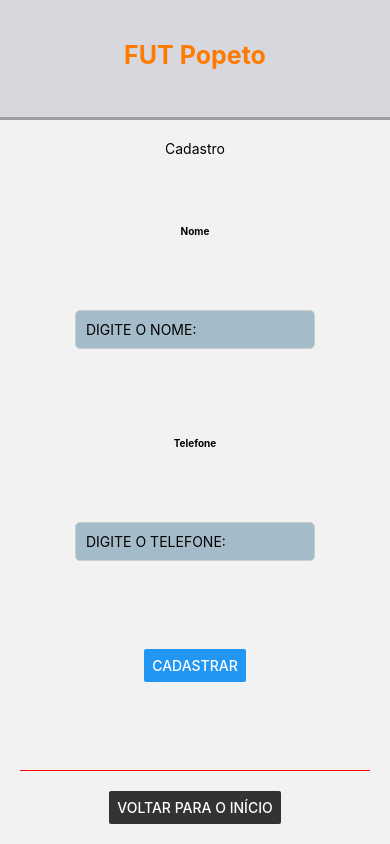
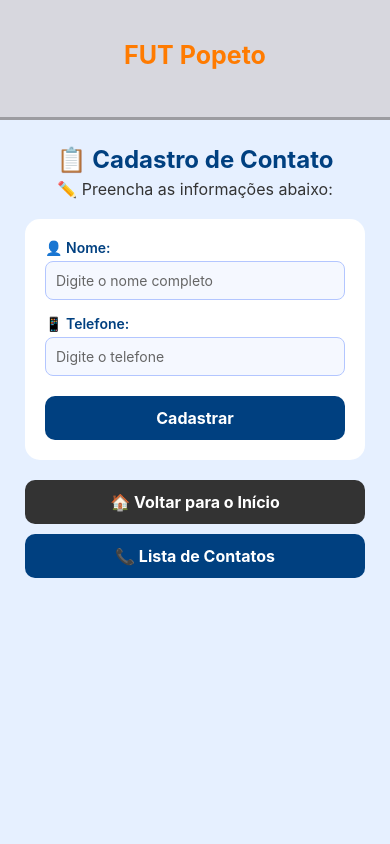
Before and after one commit to roterribas/mobile-web, a React Native app in the folder meuapp/: screen /Contato in a window 390 px wide. Built offline with nearby package versions, Linux system fonts and the light colour scheme.

Commit message:
estilizando o cadastro

```diff
--- a/meuapp/db.json
+++ b/meuapp/db.json
@@ -16,14 +16,24 @@
       "telefone": "1175757575"
     },
     {
-      "id": "4",
-      "nome": "Maria Fernanda",
-      "telefone": "118989898989"
-    },
-    {
       "id": "5",
       "nome": "Ana Maria",
       "telefone": "11584854852"
+    },
+    {
+      "id": "e905",
+      "nome": "Maria Aparecida ",
+      "telefone": "856185348565"
+    },
+    {
+      "id": null,
+      "nome": "Maria Aparecida ",
+      "telefone": "956465843585"
+    },
+    {
+      "id": null,
+      "nome": "Ddft",
+      "telefone": "89595"
     }
   ],
   "faq": [
--- a/meuapp/src/Telas/Contato.js
+++ b/meuapp/src/Telas/Contato.js
@@ -1,40 +1,118 @@
 import React, { useState } from 'react';
-import { Text, View, Button, StyleSheet, TextInput, Alert } from 'react-native';
+import { Text, View, StyleSheet, TextInput, Alert, TouchableOpacity, ActivityIndicator } from 'react-native';
 import { useNavigation } from '@react-navigation/native';
 import axios from 'axios';
 
 export default function Contato() {
   const navigation = useNavigation();
   const [nome, setNome] = useState('');
-    const [Telefone, setTelefone] = useState('');
+  const [telefone, setTelefone] = useState('');
+  const [loading, setLoading] = useState(false);
 
   const enviarContato = async () => {
-        if (!nome || !Telefone) {
-            Alert.alert("ERRO, POR FAVOR, PREENCHER TODOS OS CAMPOS!");
+    if (!nome || !telefone) {
+      Alert.alert("⚠️ Erro", "Por favor, preencha todos os campos!");
       return;
     }
 
-        const novoContato = {nome, Telefone};
-        axios.post('http://10.212.227.46:3000/contatos', novoContato)
+    setLoading(true);
+
+    try {
+      // Buscar todos os contatos para calcular próximo ID
+      const respostaGet = await axios.get('http://10.212.227.46:3000/contatos');
+      const contatos = respostaGet.data || [];
+      const ultimoID = contatos.length > 0 ? Math.max(...contatos.map(c => c.id)) : 0;
+      const novoID = ultimoID + 1;
+
+      const novoContato = { id: novoID, nome, telefone };
+
+      const respostaPost = await axios.post('http://10.212.227.46:3000/contatos', novoContato);
+      setLoading(false);
+
+      if (respostaPost.status === 201) {
+        Alert.alert("✅ Sucesso", "Contato cadastrado com sucesso!");
+        setNome('');
+        setTelefone('');
+        navigation.navigate('ListaContatos');
+      } else {
+        Alert.alert("❌ Erro", "Não foi possível cadastrar o contato.");
       }
+    } catch (erro) {
+      setLoading(false);
+      console.log("Erro completo:", erro);
+      Alert.alert("🌐 Erro de Conexão", "Falha ao conectar com o servidor.");
+    }
+  };
 
   return (
     <View style={styles.container}>
-            <Text>Cadastro</Text>
-            <Text style={styles.label}>Nome</Text>
-            <TextInput style={styles.input} value={nome} onChange={setNome} placeholder='DIGITE O NOME: ' />
-            <Text style={styles.label}>Telefone</Text>
-            <TextInput style={styles.input} value={Telefone} onChange={setTelefone} placeholder='DIGITE O TELEFONE: ' />
+      {/* Título e subtítulo responsivos */}
+      <Text
+        style={styles.titulo}
+        adjustsFontSizeToFit={true}
+        minimumFontScale={0.6}
+        allowFontScaling={true}
+      >
+        📋 Cadastro de Contato
+      </Text>
+      <Text
+        style={styles.subtitulo}
+        adjustsFontSizeToFit={true}
+        minimumFontScale={0.6}
+        allowFontScaling={true}
+      >
+        ✏️ Preencha as informações abaixo:
+      </Text>
 
-            <Button title='CADASTRAR' onPress={enviarContato} />
+      {/* Formulário */}
+      <View style={styles.form}>
+        <Text style={styles.label}>👤 Nome:</Text>
+        <TextInput
+          style={styles.input}
+          value={nome}
+          onChangeText={setNome}
+          placeholder="Digite o nome completo"
+          placeholderTextColor="#666"
+        />
 
-            {/* 🔽 Botão igual ao do "Sobre" */}
+        <Text style={styles.label}>📱 Telefone:</Text>
+        <TextInput
+          style={styles.input}
+          value={telefone}
+          onChangeText={setTelefone}
+          placeholder="Digite o telefone"
+          placeholderTextColor="#666"
+          keyboardType="phone-pad"
+        />
+
+        <TouchableOpacity style={styles.botaoCadastrar} onPress={enviarContato} disabled={loading}>
+          {loading ? (
+            <ActivityIndicator size="small" color="#fff" />
+          ) : (
+            <Text style={styles.textoBotao}>Cadastrar</Text>
+          )}
+        </TouchableOpacity>
+      </View>
+
+      {/* Botões finais */}
       <View style={styles.actionArea}>
-                <Button
-                    title="Voltar para o Início"
+        <TouchableOpacity
+          style={[styles.botaoFinal, { backgroundColor: '#333' }]}
           onPress={() => navigation.navigate('Home')}
-                    color="#333333"
-                />
+        >
+          <Text style={styles.textoBotaoFinal} numberOfLines={1}>
+            🏠 Voltar para o Início
+          </Text>
+        </TouchableOpacity>
+
+        <TouchableOpacity
+          style={[styles.botaoFinal, { backgroundColor: '#004080' }]}
+          onPress={() => navigation.navigate('ListaContatos')}
+        >
+          <Text style={styles.textoBotaoFinal} numberOfLines={1}>
+            📞 Lista de Contatos
+          </Text>
+        </TouchableOpacity>
       </View>
     </View>
   );
@@ -43,30 +121,78 @@ export default function Contato() {
 const styles = StyleSheet.create({
   container: {
     flex: 1,
-        justifyContent: 'space-between',
+    backgroundColor: '#e6f0ff',
     alignItems: 'center',
+    justifyContent: 'flex-start',
+    padding: 25,
+  },
+  titulo: {
+    fontSize: 24,
+    fontWeight: 'bold',
+    color: '#004080',
+    textAlign: 'center',
+    marginBottom: 5,
+    paddingHorizontal: 10,
+    flexShrink: 1, // Permite reduzir para caber na tela
+  },
+  subtitulo: {
+    fontSize: 16,
+    color: '#333',
+    marginBottom: 20,
+    textAlign: 'center',
+    paddingHorizontal: 10,
+    flexShrink: 1,
+  },
+  form: {
+    backgroundColor: '#fff',
+    width: '100%',
     padding: 20,
-    },
-    actionArea: {
-        marginTop: 20,
-        paddingTop: 20,
-        borderTopWidth: 1,
-        borderTopColor: '#ff0000ff',
-        alignItems: 'center',
-        width: '100%',
+    borderRadius: 15,
+    elevation: 5,
+    marginBottom: 20,
   },
   label: {
-        fontSize: 10,
+    fontSize: 14,
+    fontWeight: '600',
     marginBottom: 5,
-        fontWeight: 'bold',
+    color: '#004080',
   },
   input: {
     borderWidth: 1,
-        borderColor: '#ccc',
+    borderColor: '#b3c6ff',
     padding: 10,
-        marginBottom: 20,
-        borderRadius: 5,
-        backgroundColor: '#487c9875'
-    }
-
+    borderRadius: 8,
+    marginBottom: 15,
+    backgroundColor: '#f5f8ff',
+  },
+  botaoCadastrar: {
+    backgroundColor: '#004080',
+    paddingVertical: 12,
+    borderRadius: 10,
+    alignItems: 'center',
+    marginTop: 5,
+  },
+  textoBotao: {
+    color: '#fff',
+    fontWeight: 'bold',
+    fontSize: 16,
+    textAlign: 'center',
+  },
+  actionArea: {
+    width: '100%',
+    alignItems: 'center',
+  },
+  botaoFinal: {
+    width: '100%',
+    paddingVertical: 12,
+    borderRadius: 10,
+    alignItems: 'center',
+    marginBottom: 10,
+  },
+  textoBotaoFinal: {
+    color: '#fff',
+    fontWeight: 'bold',
+    fontSize: 16,
+    textAlign: 'center',
+  },
 });
```
Lines whose indentation alone changed are shown as unchanged.
